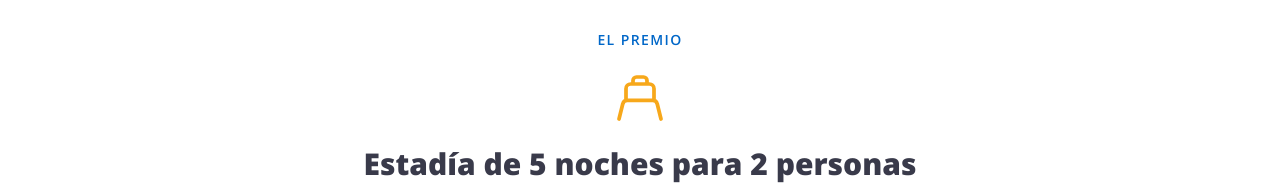
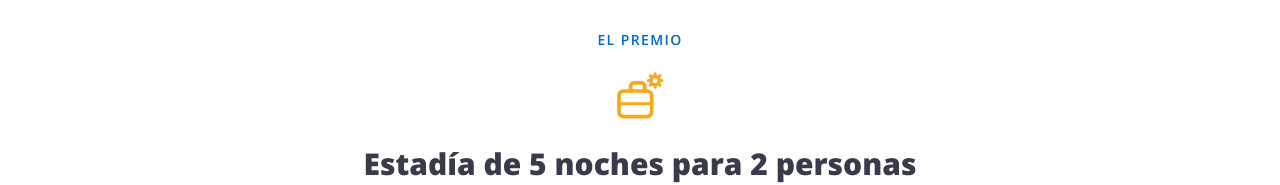
Before and after one commit to EzequielBarbona/rotary-bono-solidario-4921, a Next.js app: page / in a window 1280 px wide. Shown: the part 629-814 px from the top of the page. Built offline with nearby package versions, Linux system fonts and the light colour scheme; no server answers; the database is empty.

Commit message:
Cambia el icono del premio por una valija con sol

```diff
--- a/src/app/page.tsx
+++ b/src/app/page.tsx
@@ -76,13 +76,34 @@ export default async function Home() {
             fill="none"
             className="text-rotary-gold"
           >
+            <rect
+              x="3"
+              y="9"
+              width="14"
+              height="11"
+              rx="2"
+              stroke="currentColor"
+              strokeWidth="1.6"
+            />
             <path
-              d="M3 21l1.6-6.4a2 2 0 011.94-1.6h10.92a2 2 0 011.94 1.6L21 21M6 13V8a2 2 0 012-2h8a2 2 0 012 2v5M9 6V4.5A1.5 1.5 0 0110.5 3h3A1.5 1.5 0 0115 4.5V6"
+              d="M8 9V7a1.5 1.5 0 011.5-1.5h3A1.5 1.5 0 0114 7v2"
               stroke="currentColor"
               strokeWidth="1.6"
               strokeLinecap="round"
               strokeLinejoin="round"
             />
+            <line x1="3" y1="14.5" x2="17" y2="14.5" stroke="currentColor" strokeWidth="1.3" />
+            <circle cx="18.5" cy="4.5" r="1.8" stroke="currentColor" strokeWidth="1.4" />
+            <g stroke="currentColor" strokeWidth="1.3" strokeLinecap="round">
+              <line x1="20.5" y1="4.5" x2="21.4" y2="4.5" />
+              <line x1="16.5" y1="4.5" x2="15.6" y2="4.5" />
+              <line x1="18.5" y1="2.5" x2="18.5" y2="1.6" />
+              <line x1="18.5" y1="6.5" x2="18.5" y2="7.4" />
+              <line x1="19.91" y1="3.09" x2="20.55" y2="2.45" />
+              <line x1="17.09" y1="3.09" x2="16.45" y2="2.45" />
+              <line x1="17.09" y1="5.91" x2="16.45" y2="6.55" />
+              <line x1="19.91" y1="5.91" x2="20.55" y2="6.55" />
+            </g>
           </svg>
           <h2 className="text-3xl font-extrabold text-rotary-ink text-balance">
             Estadía de 5 noches para 2 personas
```
